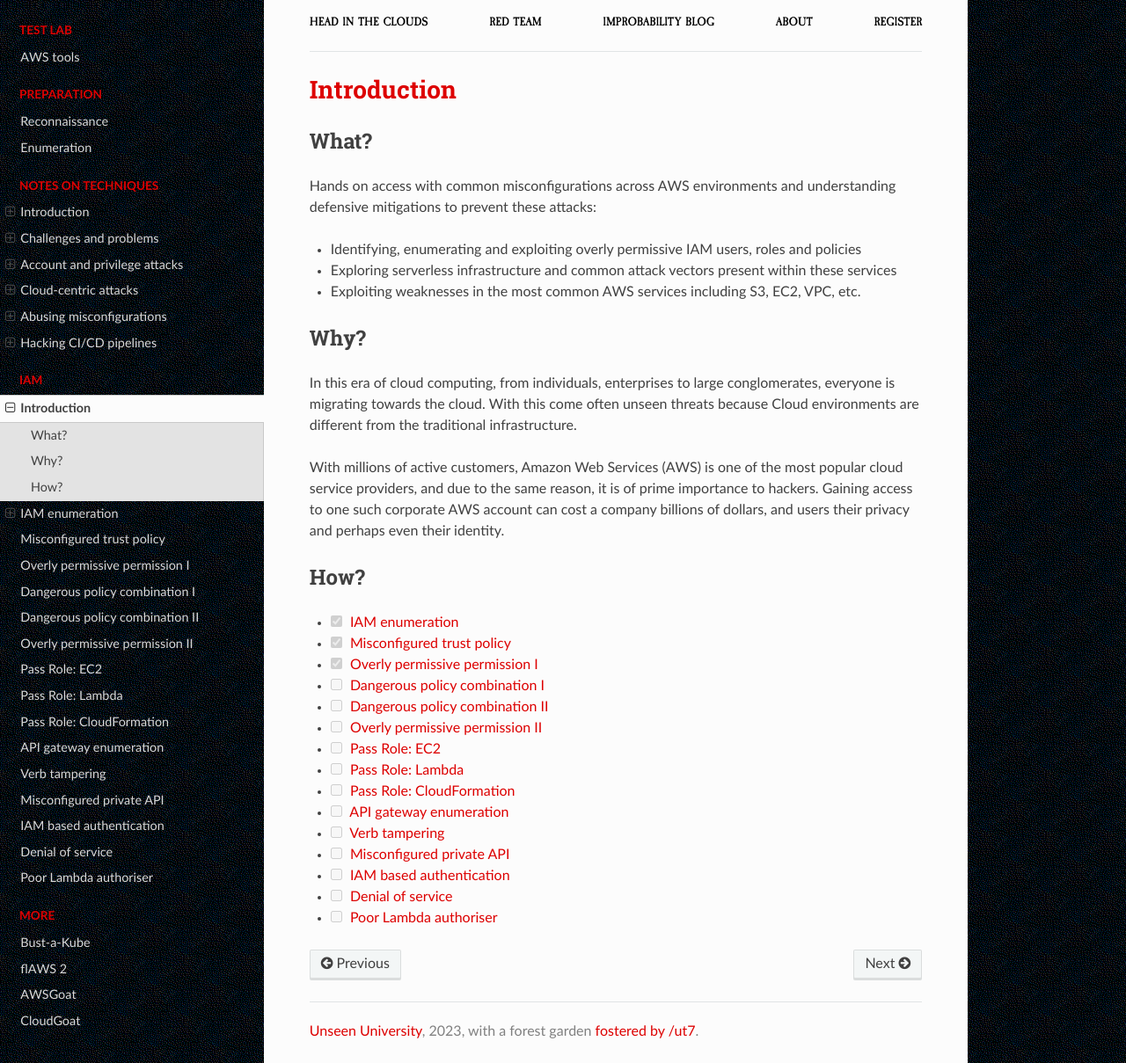
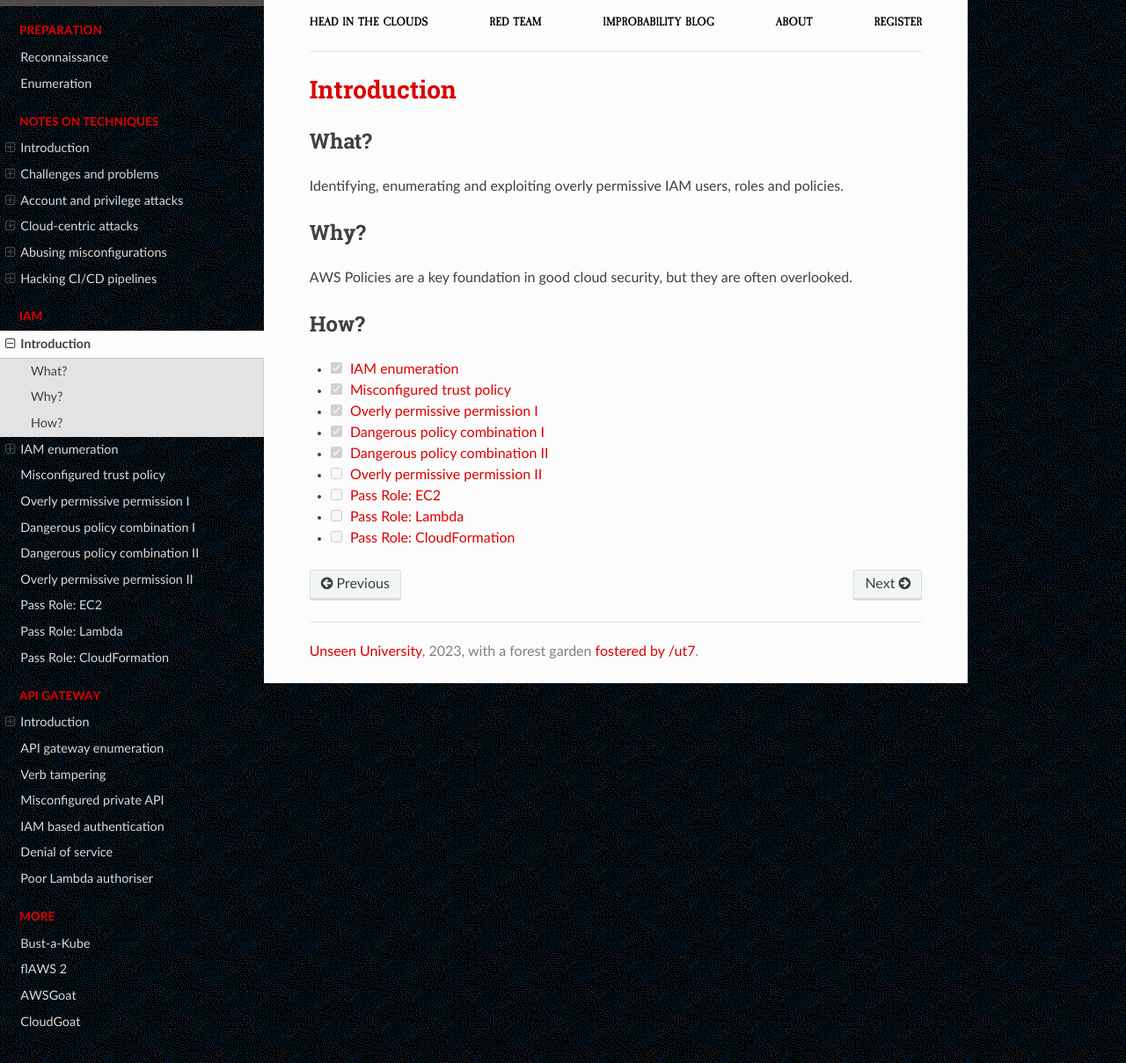
Before and after one commit to tymyrddin/red-cloud, a Sphinx documentation site: the page built from source/docs/iam/README.md, in a window 1280 px wide and 1209 px high. Shown: the whole window at 88% size. Built offline with Sphinx 7.4.7 and the Read the Docs theme 2.0.0, drawn with Linux system fonts in a browser that asks for light colours.

Commit message:
Refactored

```diff
--- a/source/docs/iam/README.md
+++ b/source/docs/iam/README.md
@@ -2,32 +2,20 @@
 
 ## What?
 
-Hands on access with common misconfigurations across AWS environments and understanding defensive mitigations to prevent these attacks:
-
-* Identifying, enumerating and exploiting overly permissive IAM users, roles and policies
-* Exploring serverless infrastructure and common attack vectors present within these services
-* Exploiting weaknesses in the most common AWS services including S3, EC2, VPC, etc.
+Identifying, enumerating and exploiting overly permissive IAM users, roles and policies.
 
 ## Why?
 
-In this era of cloud computing, from individuals, enterprises to large conglomerates, everyone is migrating towards the cloud. With this come often unseen threats because Cloud environments are different from the traditional infrastructure.
-
-With millions of active customers, Amazon Web Services (AWS) is one of the most popular cloud service providers, and due to the same reason, it is of prime importance to hackers. Gaining access to one such corporate AWS account can cost a company billions of dollars, and users their privacy and perhaps even their identity.
+AWS Policies are a key foundation in good cloud security, but they are often overlooked.
 
 ## How?
 
 - [x] [IAM enumeration](enum-iam.md)
 - [x] [Misconfigured trust policy](mis-trust-policy.md)
 - [x] [Overly permissive permission I](overly-permissive-1.md)
-- [ ] [Dangerous policy combination I](dangerous-policy-1.md)
-- [ ] [Dangerous policy combination II](dangerous-policy-2.md)
+- [x] [Dangerous policy combination I](dangerous-policy-1.md)
+- [x] [Dangerous policy combination II](dangerous-policy-2.md)
 - [ ] [Overly permissive permission II](overly-permissive-2.md)
 - [ ] [Pass Role: EC2](pass-role-ec2.md)
 - [ ] [Pass Role: Lambda](pass-role-lambda.md)
 - [ ] [Pass Role: CloudFormation](pass-role-formation.md)
-- [ ] [API gateway enumeration](api-gateway-enum.md)
-- [ ] [Verb tampering](verb-tampering.md)
-- [ ] [Misconfigured private API](mis-private-api.md)
-- [ ] [IAM based authentication](iam-auth.md)
-- [ ] [Denial of service](dos.md)
-- [ ] [Poor Lambda authoriser](poor-lambda-authoriser.md)
```
Also changed, not shown: source/docs/api/README.md (added, +18 -0 lines), source/index.rst (+16 -11 lines), source/docs/api/api-gateway-enum.md (renamed from source/docs/iam/api-gateway-enum.md), source/docs/api/dos.md (renamed from source/docs/iam/dos.md), source/docs/api/iam-auth.md (renamed from source/docs/iam/iam-auth.md), source/docs/api/mis-private-api.md (renamed from source/docs/iam/mis-private-api.md), source/docs/api/poor-lambda-authoriser.md (renamed from source/docs/iam/poor-lambda-authoriser.md), source/docs/api/verb-tampering.md (renamed from source/docs/iam/verb-tampering.md).
